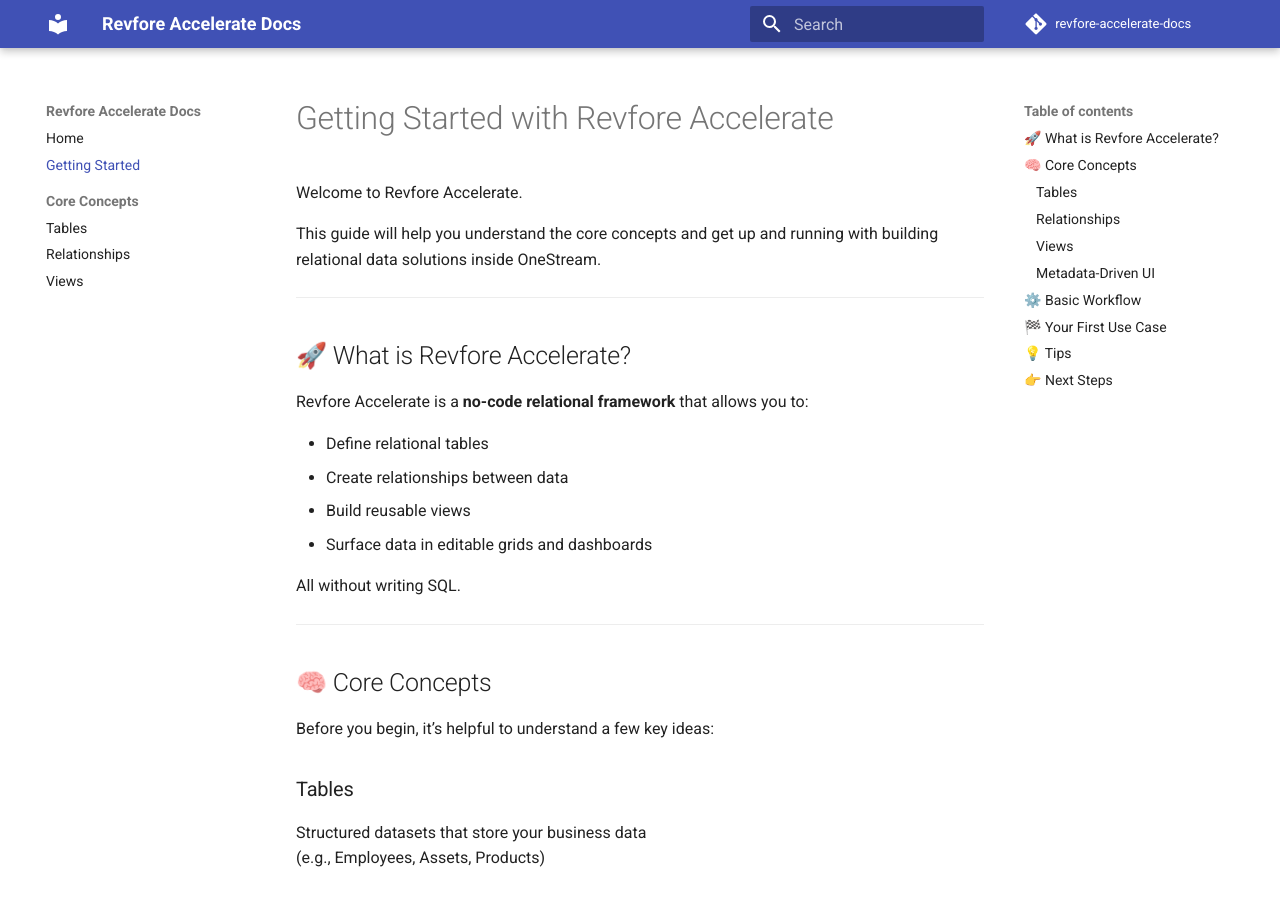
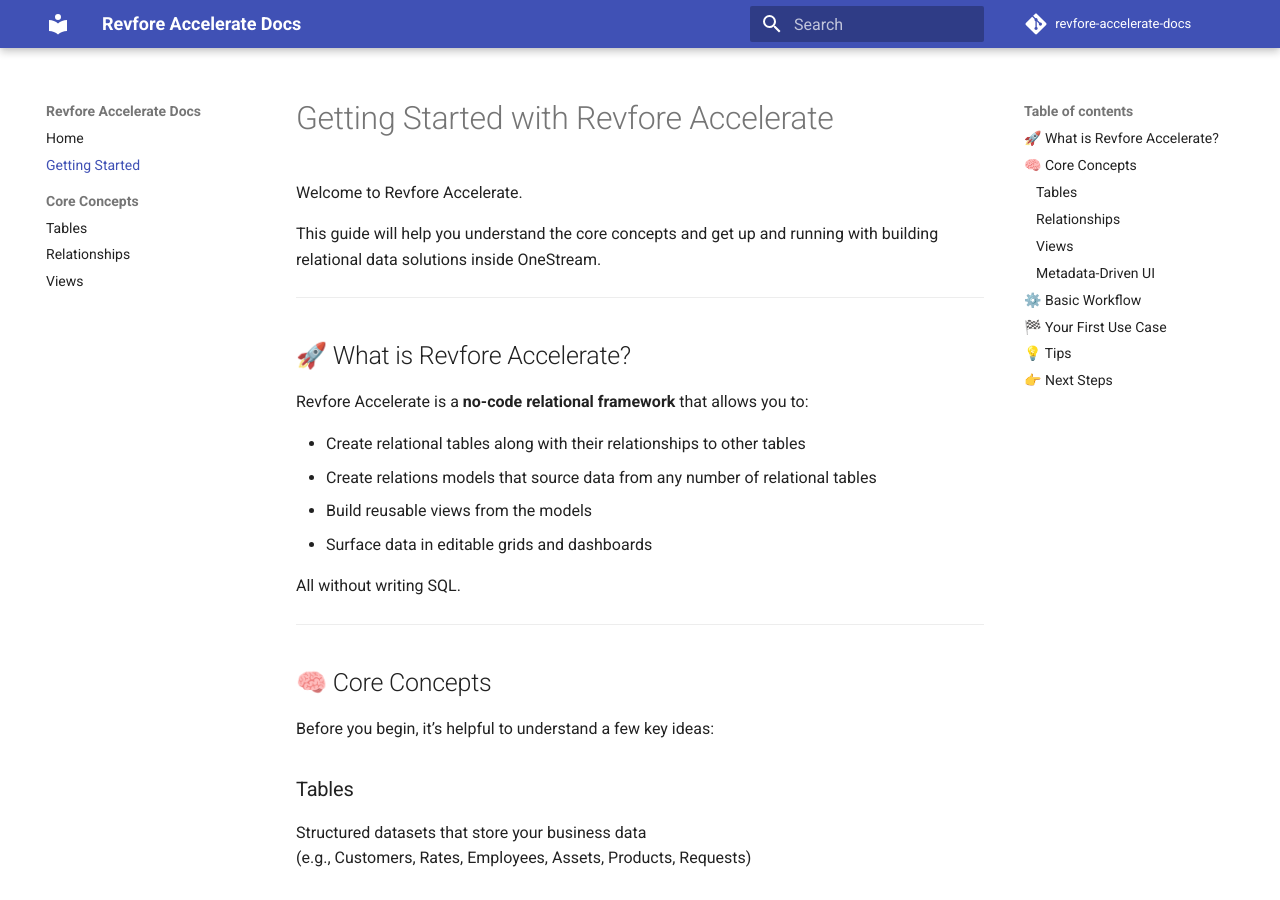
Before and after one commit to revfore/revfore-accelerate-docs, an MkDocs documentation site: the page built from docs/getting-started.md, in a window 1280 px wide and 900 px high. Built offline with MkDocs 1.6.1 and Material for MkDocs 9.7.7, drawn with Linux system fonts in a browser that asks for light colours; comment, search, counter and statistics services are not loaded; the version menu is left out.

Commit message:
Update docs

```diff
--- a/docs/getting-started.md
+++ b/docs/getting-started.md
@@ -14,9 +14,9 @@ This guide will help you understand the core concepts and get up and running wit
 
 Revfore Accelerate is a **no-code relational framework** that allows you to:
 
-- Define relational tables
-- Create relationships between data
-- Build reusable views
+- Create relational tables along with their relationships to other tables
+- Create relations models that source data from any number of relational tables
+- Build reusable views from the models
 - Surface data in editable grids and dashboards
 
 All without writing SQL.
@@ -29,7 +29,7 @@ Before you begin, it’s helpful to understand a few key ideas:
 
 ### Tables
 Structured datasets that store your business data
-(e.g., Employees, Assets, Products)
+(e.g., Customers, Rates, Employees, Assets, Products, Requests)
 
 ### Relationships
 Connections between tables that define how data links together
```
Also changed, not shown: site/concepts/views/index.html, site/search/search_index.json.
